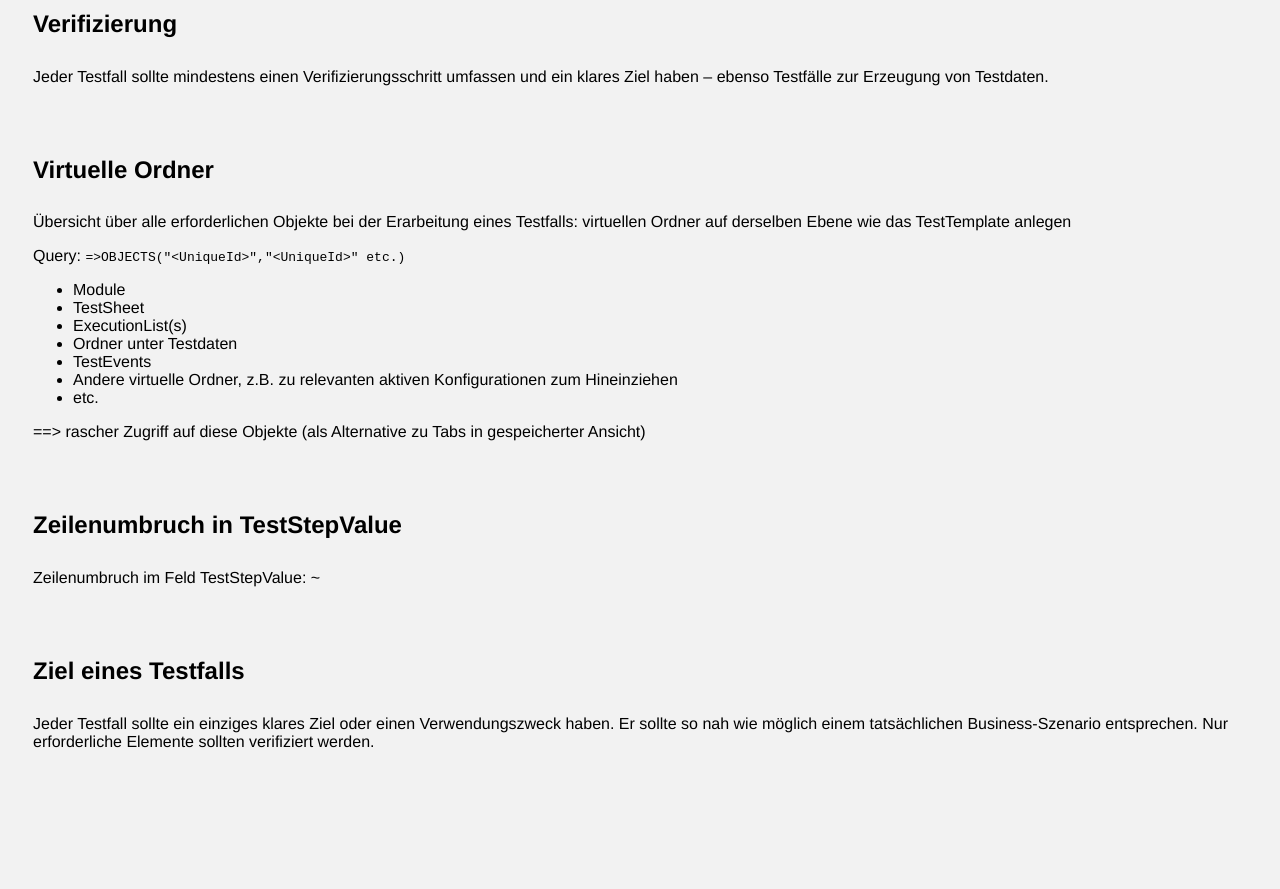
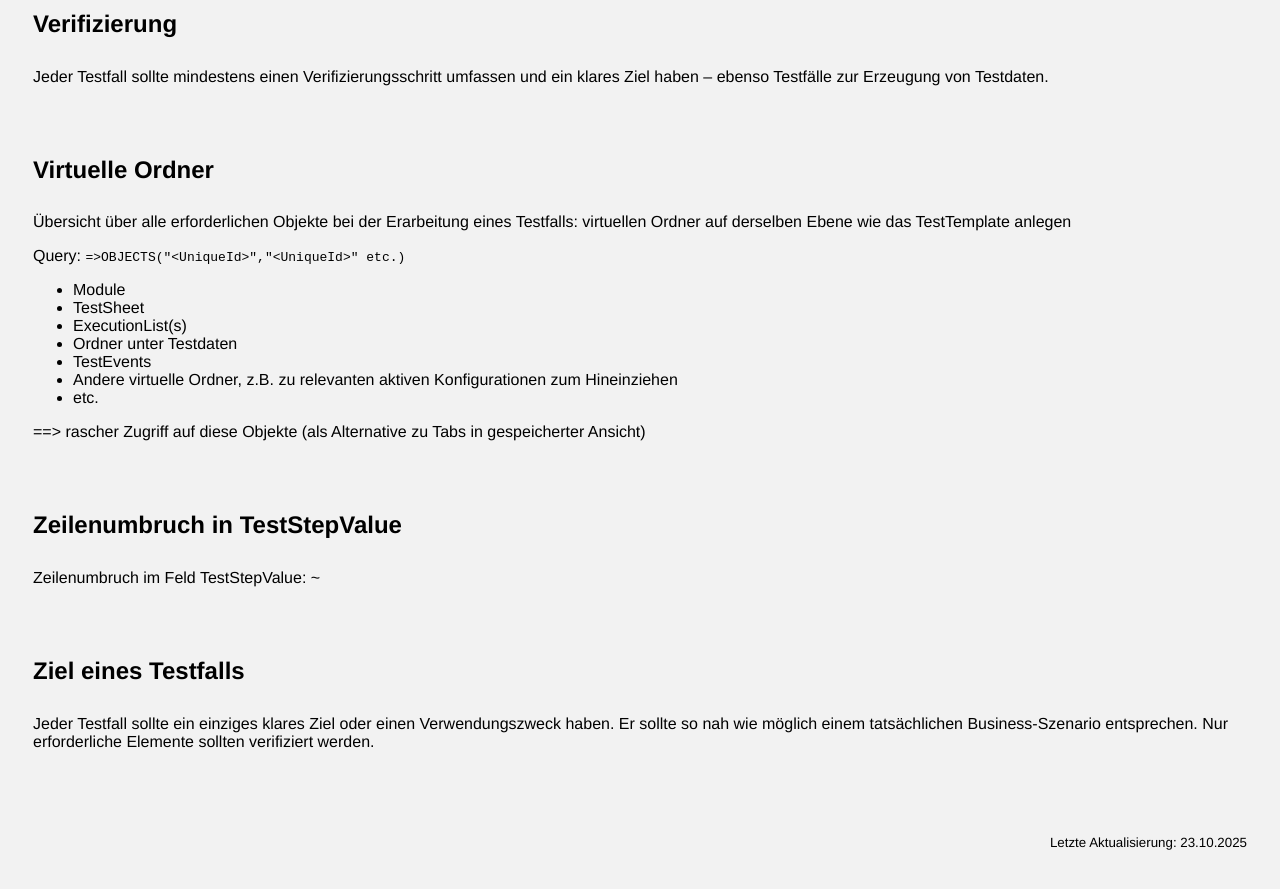
Before and after one commit to arktokrates/arktokrates.github.io, a Jekyll site: the page built from Testautomatisierung/Tosca/Tosca.md, in a window 1280 px wide and 900 px high, scrolled down 2283 px. Shown: the top 889 px of the window. Built offline with Jekyll 4.4.1, drawn with Linux system fonts in a browser that asks for light colours; our own code applies the rules of GitHub Pages for plain Markdown files; before the commit the page ends 3149 px from its top, so only the background shows below that.

Commit message:
Tosca changed

```diff
--- a/Testautomatisierung/Tosca/Tosca.md
+++ b/Testautomatisierung/Tosca/Tosca.md
@@ -2,7 +2,7 @@
 author: Bernhard Fuchs
 layout: default
 permalink: /Testautomatisierung/Tosca/
-last_modified_at: @1761214705
+last_modified_at: 2025-10-23
 ---
 
 # Tosca
```
